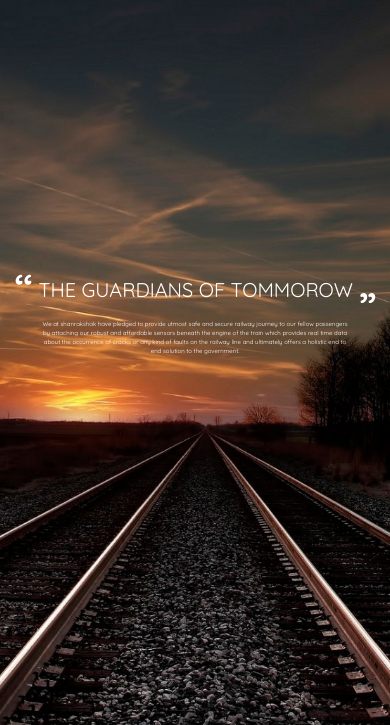
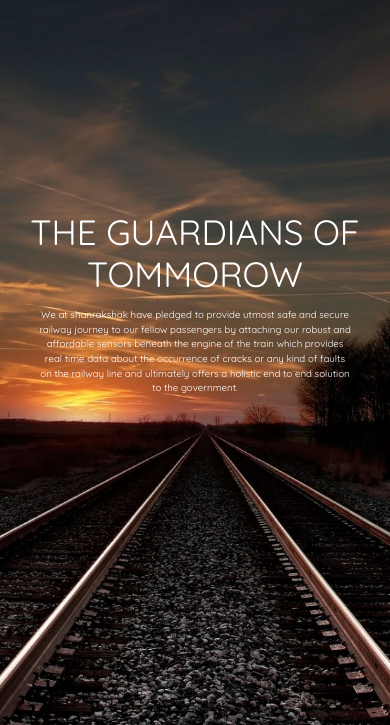
Before and after one commit to ItzzRitik/Sanrakshak-Web, a plain HTML site: page index.html in a window 390 px wide. Shown: the part 119-844 px from the top of the page. Drawn offline with nearby package versions, Linux system fonts and the light colour scheme.

Commit message:
Cover Text

```diff
--- a/styles.css
+++ b/styles.css
@@ -384,14 +384,14 @@ a {
 }
 @media only screen and (max-width: 650px) {
 	.cover_data1>h1 {
-		font-size: 5.1vw;
+		font-size: 9vw;
 	}
 	.cover_data1>h1>span,
 	.cover_data1>h1>span>sub {
-		font-size: 12.5vw;
+		display: none;
 	}
 	.cover_data1>p {
-		font-size: 1.55vw;
+		font-size: 2.5vw;
 	}
 	#mainNav .brand_pane {
 		width: 80px;
```
